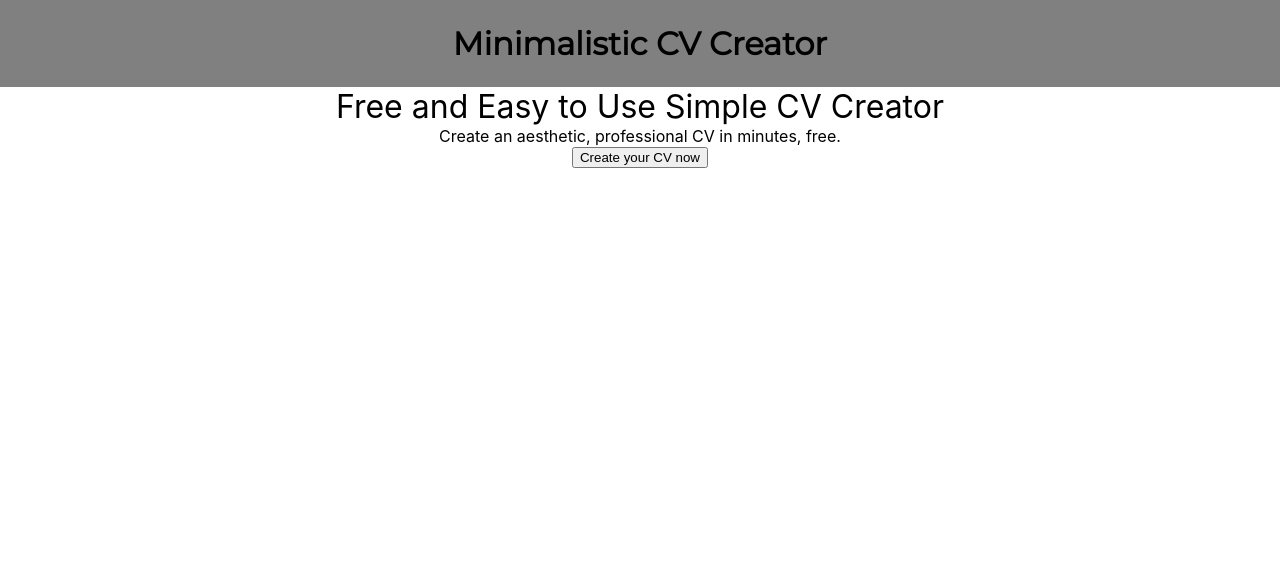
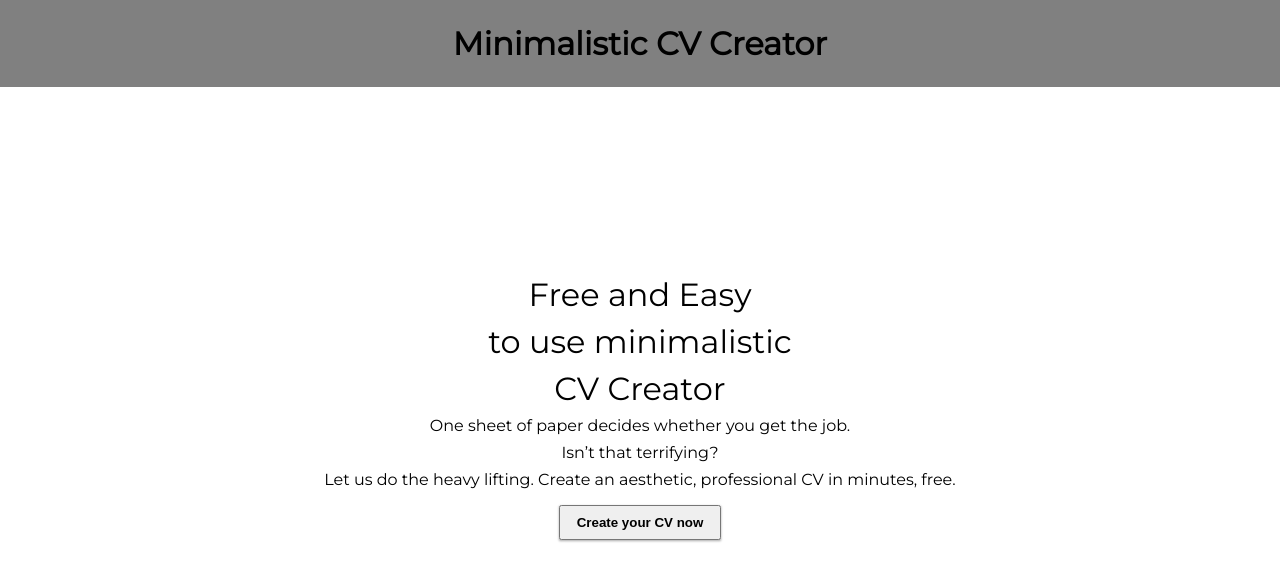
Before and after one commit to ashinsabu/cv-creator, a React (Create React App) app: page / in a window 1280 px wide. Shown: the top 580 px of the page. Built offline with nearby package versions, Linux system fonts and the light colour scheme.

Commit message:
Hero/landing page UI

```diff
--- a/src/components/Header.css
+++ b/src/components/Header.css
@@ -2,7 +2,7 @@
     text-align: center;
     background-color: grey;
     font-family: 'Montserrat', sans-serif;
-    padding: 24px;
+    padding: 3vh;
 
 }
 .Header > h1{
--- a/src/components/Hero.css
+++ b/src/components/Hero.css
@@ -1,3 +1,25 @@
 .Hero{
     text-align: center;
+    display: flex;
+    align-items: center;
+    justify-content: center;
+    flex-direction: column;
+    height: 80vh;
+    gap: 8px;
+    margin: auto;
+    animation: fadeInAnimation ease 2.5s;
+    animation-iteration-count: 1;
+    animation-fill-mode: forwards;
 }
+
+.create-cv-button{
+    cursor: pointer;
+    margin-top: 8px;
+    padding: 8px 16px;
+    font-weight: bold;
+    box-shadow: 0 1px 3px rgba(0,0,0,0.12), 0 1px 2px rgba(0,0,0,0.24);
+    transition: all 0.3s cubic-bezier(.25,.8,.25,1);
+}
+.create-cv-button:hover{
+    box-shadow: 0 7px 14px rgba(0,0,0,0.25), 0 5px 5px rgba(0,0,0,0.22);
+}
--- a/src/components/Hero.jsx
+++ b/src/components/Hero.jsx
@@ -8,9 +8,13 @@ class Hero extends Component {
     render() {
         return (
         <div className='Hero'>
-            <h1>Free and Easy to Use Simple CV Creator</h1>
-            <p>Create an aesthetic, professional CV in minutes, free.</p>
-            <button onClick={this.props.onClick}>Create your CV now</button>
+            <h1>Free and Easy</h1>
+            <h1>to use minimalistic</h1>
+            <h1>CV Creator</h1>
+            <p>One sheet of paper decides whether you get the job. </p>
+            <p>Isn’t that terrifying?</p>
+            <p>Let us do the heavy lifting. Create an aesthetic, professional CV in minutes, free.</p>
+            <button onClick={this.props.onClick} className='create-cv-button'>Create your CV now</button>
         </div>
         );
     }
--- a/src/styles/App.css
+++ b/src/styles/App.css
@@ -5,6 +5,7 @@ body, h1, h2, h3, h4, h5, h6, p, ol, ul {
   margin: 0;
   padding: 0;
   font-weight: normal;
+  font-family: 'Montserrat', sans-serif;
 }
 
 ol, ul {
@@ -20,3 +21,19 @@ img {
 a{
   text-decoration: none;
 }
+
+
+body {
+    animation: fadeInAnimation ease 1.5s;
+    animation-iteration-count: 1;
+    animation-fill-mode: forwards;
+}
+
+@keyframes fadeInAnimation {
+    0% {
+        opacity: 0;
+    }
+    100% {
+        opacity: 1;
+     }
+}
```
